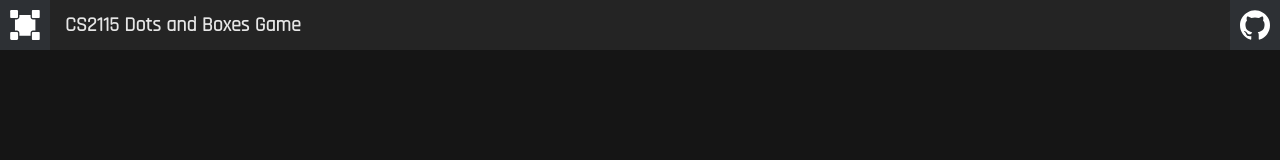
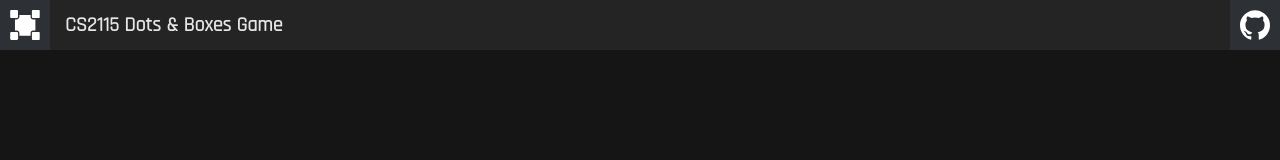
Before and after one commit to marklai1998/cs2115-dots-and-boxes-game, a React (Create React App) app: page / in a window 1280 px wide. Shown: the top 160 px of the page. Built offline with nearby package versions, Linux system fonts and the light colour scheme.

Commit message:
chore: update header

```diff
--- a/src/components/Header/index.css
+++ b/src/components/Header/index.css
@@ -1,8 +1,8 @@
 .header {
   background-color: #242424;
   height: 50px;
-  transition: 0.5s;
   flex-shrink: 0;
+  display: flex;
 }
 
 .logo {
@@ -20,6 +20,8 @@
   font-size: 20px;
   padding-left: 15px;
   font-weight: bold;
+  width: 100%;
+  overflow: hidden;
 }
 
 .ghLogo {
--- a/src/components/Header/index.js
+++ b/src/components/Header/index.js
@@ -7,7 +7,7 @@ import ghLogo from '../../assets/github-logo.svg'
 export const Header = () => (
   <header className='header'>
     <img src={logo} className='logo' alt='logo' />
-    <div className='title'>CS2115 Dots and Boxes Game</div>
+    <div className='title'>CS2115 Dots & Boxes Game</div>
     <a href='https://github.com/marklai1998/cs2115-dots-and-boxes-game'>
       <img src={ghLogo} className='ghLogo' alt='git-hub-logo' />
     </a>
```
